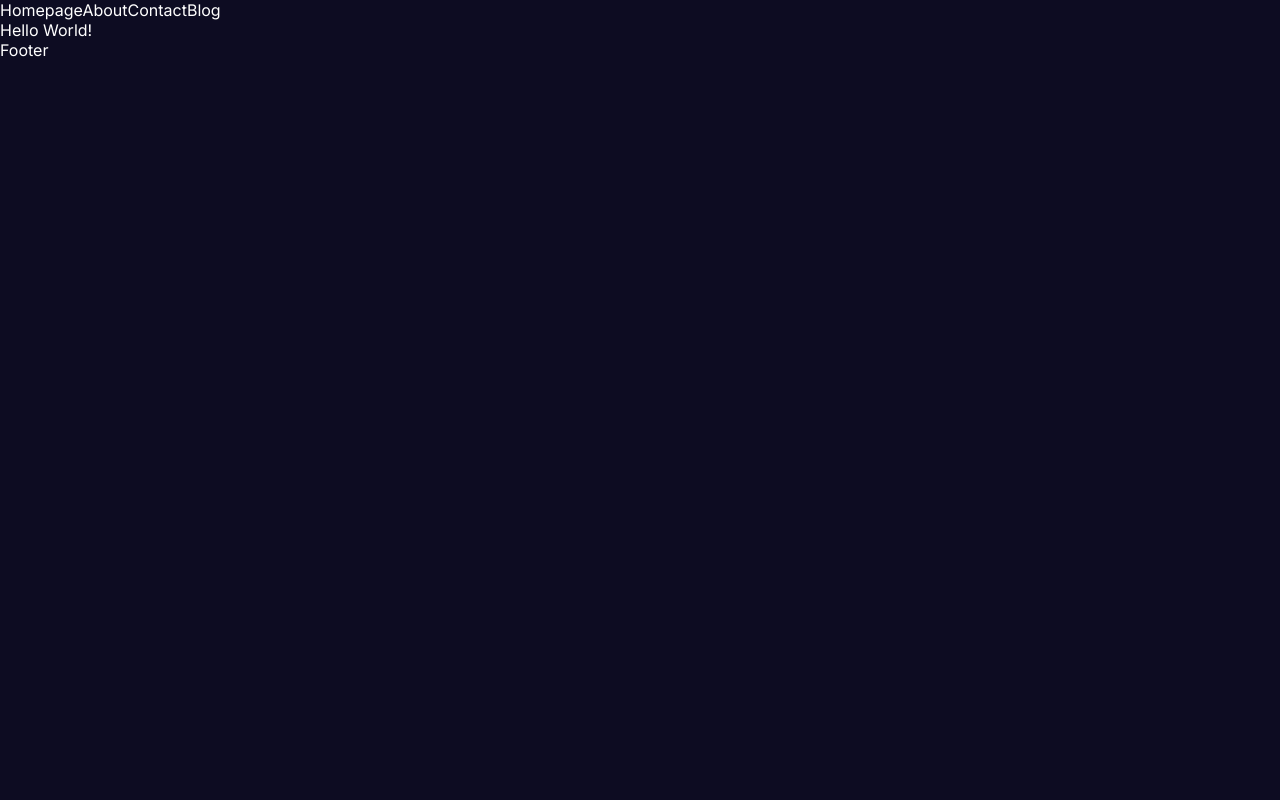
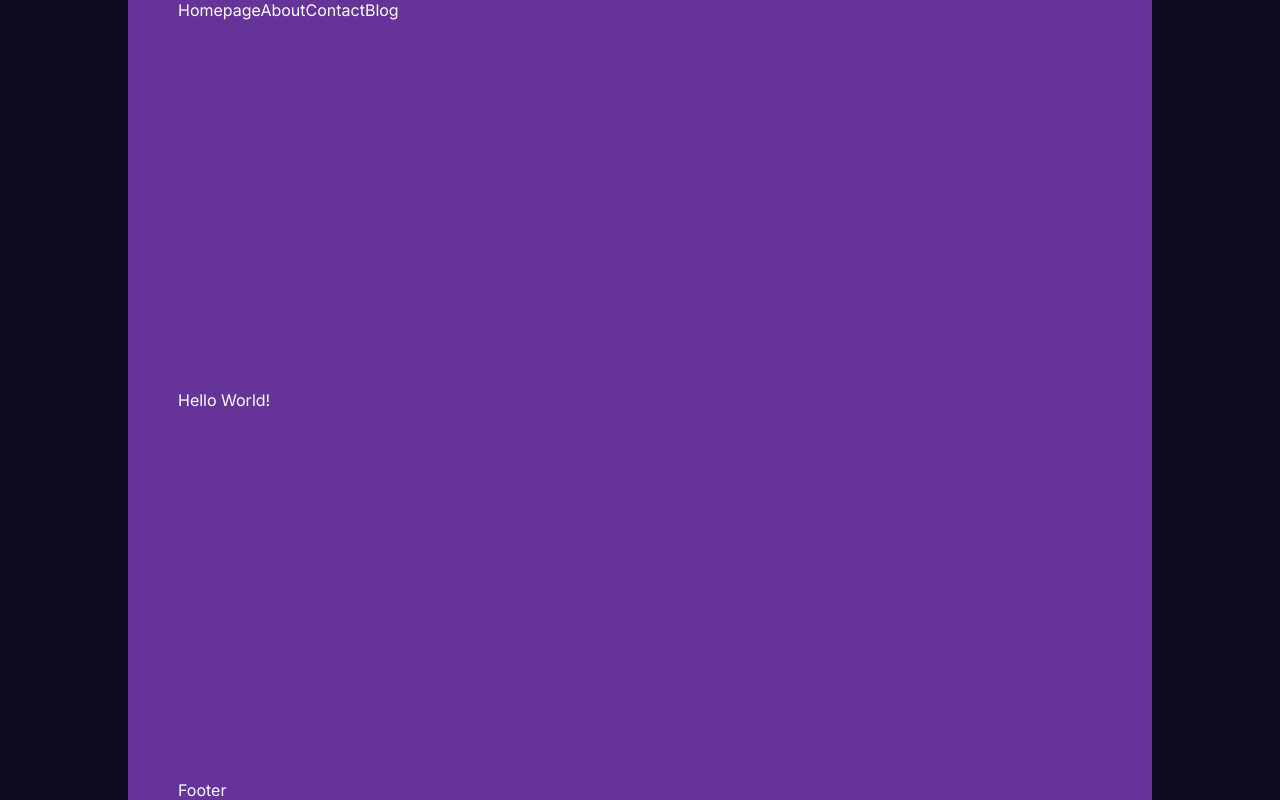
Before and after one commit to DHARAKA-METH/Next_Js_Project, a Next.js app: page / in a window 1280 px wide. Built offline with nearby package versions, Linux system fonts and the light colour scheme.

Commit message:
layout style

```diff
--- a/src/app/globals.css
+++ b/src/app/globals.css
@@ -21,3 +21,14 @@
     text-decoration: none;
     color: inherit;
 }
+.container{
+    background-color: rebeccapurple;
+    width: 80%;
+    margin: auto;
+    padding-left: 50px;
+    padding-right: 50px;
+    min-height: 100vh;
+    display: flex;
+    flex-direction: column;
+    justify-content: space-between;
+}
--- a/src/app/layout.js
+++ b/src/app/layout.js
@@ -14,9 +14,11 @@
   return (
     <html lang="en">
       <body className={inter.className}>
+        <div className='container'>
         <Navbar/>
         {children}
         <Footer/>
+        </div>
         </body>
     </html>
   )
```
